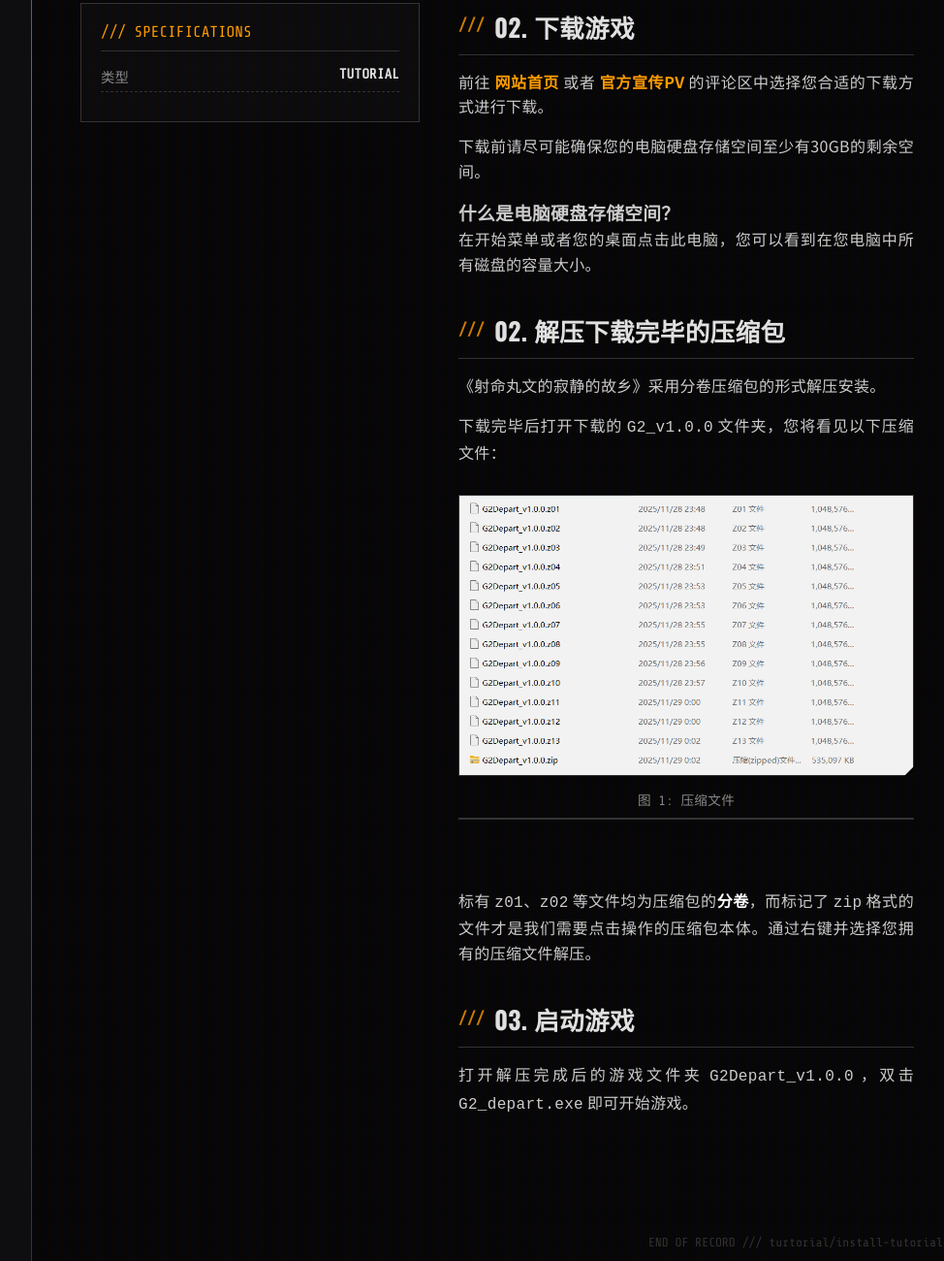
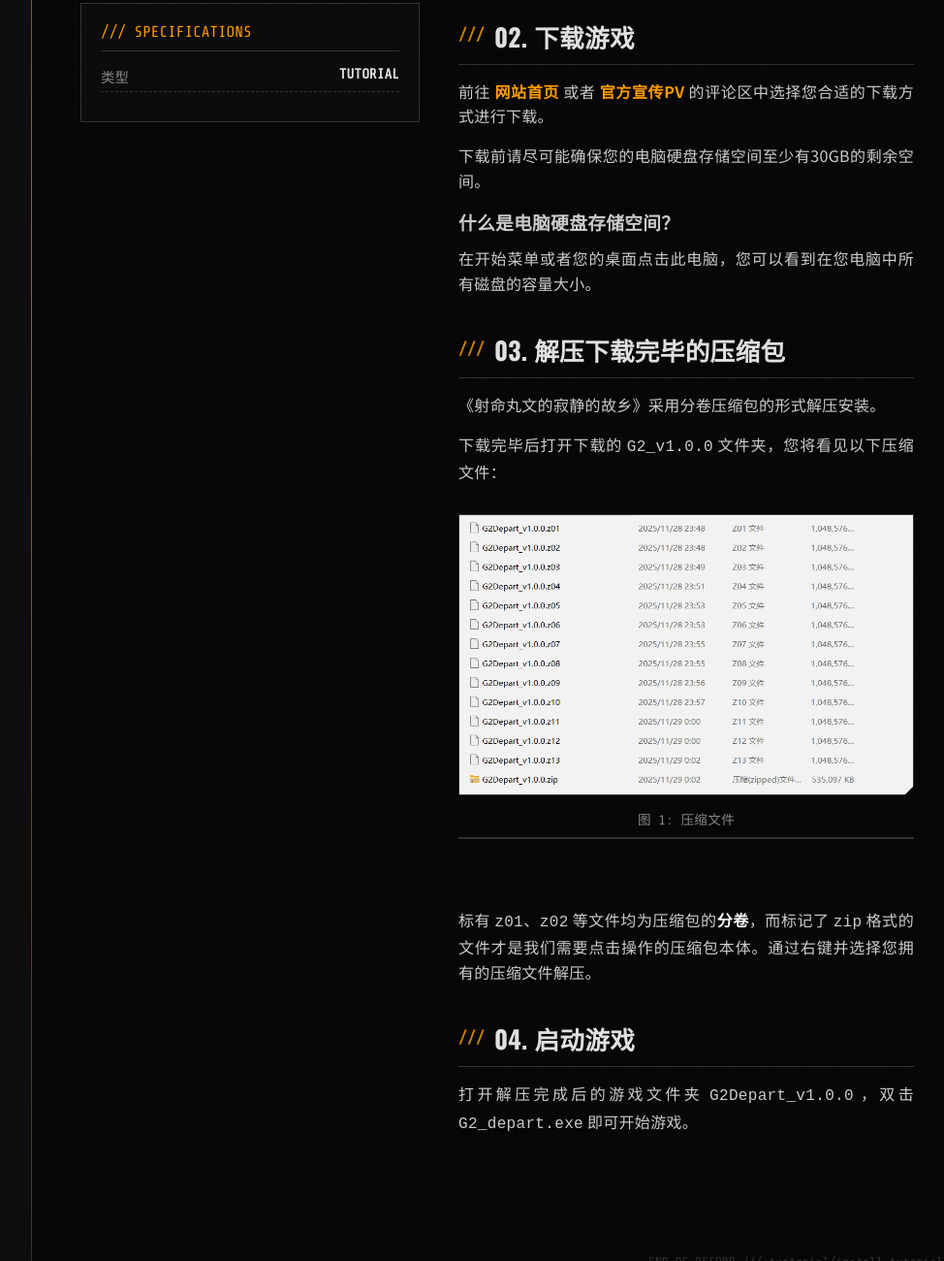
Before and after one commit to MqyGalaxy/Aya-s-Silent-Homeland-Wiki, an Astro site: page /wiki/turtorial/install-tutorial in a window 1280 px wide. Shown: the part 884-2184 px from the top of the page at 97% size, without its empty margins (287-1261 px from the left). Built offline with nearby package versions, Linux system fonts and the light colour scheme; Astro itself is replaced by a stand-in of ours.

Commit message:
update wiki

```diff
--- a/src/content/wiki/turtorial/install-tutorial.md
+++ b/src/content/wiki/turtorial/install-tutorial.md
@@ -30,7 +30,7 @@ cover: ""
 
 在开始菜单或者您的桌面点击此电脑，您可以看到在您电脑中所有磁盘的容量大小。
 
-## 02. 解压下载完毕的压缩包
+## 03. 解压下载完毕的压缩包
 
 《射命丸文的寂静的故乡》采用分卷压缩包的形式解压安装。
 
@@ -41,6 +41,6 @@ cover: ""
 
 标有 `z01`、`z02` 等文件均为压缩包的**分卷**，而标记了 `zip` 格式的文件才是我们需要点击操作的压缩包本体。通过右键并选择您拥有的压缩文件解压。
 
-## 03. 启动游戏
+## 04. 启动游戏
 
 打开解压完成后的游戏文件夹 `G2Depart_v1.0.0` ，双击 `G2_depart.exe` 即可开始游戏。
--- a/src/pages/wiki/[...slug].astro
+++ b/src/pages/wiki/[...slug].astro
@@ -292,12 +292,17 @@ const getRarityColor = (r) => {
         opacity: 0.8;
     }
 
+    .prose-container :global(h3) {
+        margin-bottom: 10px;
+    }
+
     /* 段落间距微调 */
     .prose-container :global(p) {
         margin-bottom: 15px; /* 减小段落间距 */
     }
 
     .prose-container :global(ul), .prose-container :global(ol) {
+        margin-left: 10px;
         padding-left: 18px;
         margin-bottom: 15px;
     }
```
